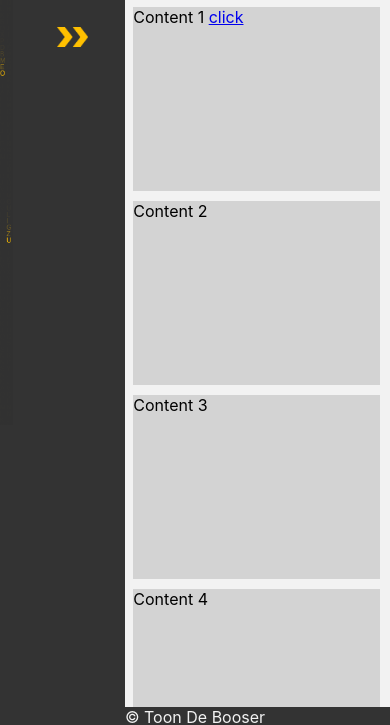
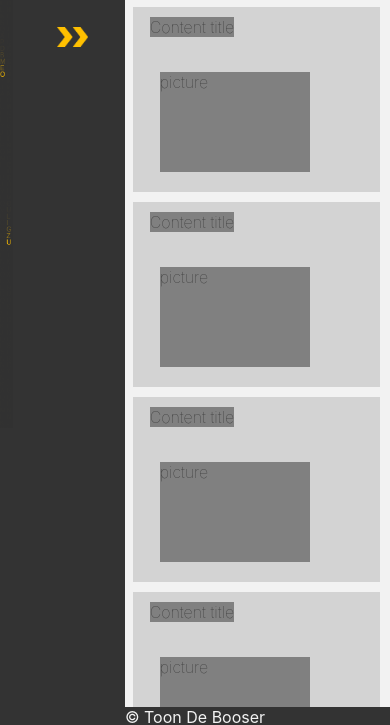
Before and after one commit to toondebooser/portfolio, a plain HTML site: page index.html in a window 390 px wide. Shown: the part 117-842 px from the top of the page. Drawn offline with Linux system fonts and the light colour scheme.

Commit message:
Adjust media queries

```diff
--- a/index.html
+++ b/index.html
@@ -4,14 +4,23 @@
     <meta charset="UTF-8" />
     <meta http-equiv="X-UA-Compatible" content="IE=edge" />
     <meta name="viewport" content="width=device-width, initial-scale=1.0" />
-    <meta property='og:title'content='Portfolio' />
-    <meta property='og:description' content='The porfolio of a BeCode student' />
-    <meta property='og:url' content='https://darling-fudge-d5b846.netlify.app' />
-    <meta property='og:image' content='https://darling-fudge-d5b846.netlify.app/img/Afbeelding1.png' />
-    <meta name='twitter:title'content='' />
-    <meta name='twitter:description' content='' />
-    <meta name='twitter:image' content='' />
-    <meta name='twitter:card' content='' />
+    <meta property="og:title" content="Portfolio" />
+    <meta
+      property="og:description"
+      content="The porfolio of a BeCode student"
+    />
+    <meta
+      property="og:url"
+      content="https://darling-fudge-d5b846.netlify.app"
+    />
+    <meta
+      property="og:image"
+      content="https://darling-fudge-d5b846.netlify.app/img/Afbeelding1.png"
+    />
+    <meta name="twitter:title" content="" />
+    <meta name="twitter:description" content="" />
+    <meta name="twitter:image" content="" />
+    <meta name="twitter:card" content="" />
     <link rel="icon" type="image/x-icon" href="./img/favicon.ico" />
     <link rel="stylesheet" href="./style.css" />
     <script defer src="./script.js"></script>
@@ -29,20 +38,50 @@
       </header>
 
       <main class="blur">
-        <div class="maincontent">Content 1
-          <a href="index.html">click</a>
+        <div class="maincontent">
+          <a class="mainContentTitle" href="index.html"> Content title </a>
+          <a href="index.html" class="mainContentPicture">
+            <div class="pic">picture</div>
+          </a>
+
+
         </div>
-        <div class="maincontent">Content 2</div>
-        <div class="maincontent">Content 3</div>
-        <div class="maincontent">Content 4</div>
-        <div class="maincontent">Content 5</div>
+        <div class="maincontent">
+          <a class="mainContentTitle" href="index.html">Content title </a>
+          <a href="index.html" class="mainContentPicture">
+            <div class="pic">picture</div>
+          </a>
+
+        </div>
+
+        <div class="maincontent">
+          <a class="mainContentTitle" href="index.html">Content title</a>
+          <a href="index.html" class="mainContentPicture">
+            <div class="pic">picture</div>
+          </a>
+
+        </div>
+        <div class="maincontent">
+          <a class="mainContentTitle" href="index.html">Content title</a>
+          <a href="index.html" class="mainContentPicture">
+            <div class="pic">picture</div>
+          </a>
+
+        </div>
+        <div class="maincontent">
+          <a class="mainContentTitle" href="index.html">Content title</a>
+          <a href="index.html" class="mainContentPicture">
+            <div class="pic">picture</div>
+          </a>
+
+        </div>
       </main>
 
       <div class="leftBanner" onclick="activate()">
-          <img class="map" src="./img/Afbeelding2.svg" alt="mapIcon" />
-          <img class="phone" src="./img/phone.svg" alt="phoneIcon" />
-          <img class="cake" src="./img/cake.svg" alt="cakeIcon" />
-          <img class="envelope" src="./img/envelope.svg" alt="envelope" />
+        <img class="map" src="./img/Afbeelding2.svg" alt="mapIcon" />
+        <img class="phone" src="./img/phone.svg" alt="phoneIcon" />
+        <img class="cake" src="./img/cake.svg" alt="cakeIcon" />
+        <img class="envelope" src="./img/envelope.svg" alt="envelope" />
         <img class="arrow" src="./img/arrow.png" alt="arrowicon" />
         <div class="personalDescription">
           <span class="profileTitle">Profile </span>
@@ -114,12 +153,12 @@
           </div>
         </div>
         <div class="contactTitle">Contact</div>
-        <div class="city">
-          Eppegem Belgium
-        </div>
+        <div class="city">Eppegem Belgium</div>
         <a class="number" href="tel:+32478579510">+32478579510</a>
-          <div class="birthday">3 August 1993 </div>
-          <a class="email"href="mailto:toondebooser@gmail.com">toondebooser@gmail.com</a>
+        <div class="birthday">3 August 1993</div>
+        <a class="email" href="mailto:toondebooser@gmail.com"
+          >toondebooser@gmail.com</a
+        >
       </div>
     </div>
 
--- a/style.css
+++ b/style.css
@@ -67,20 +67,22 @@ header {
   position: relative;
   top: 4px;
 }
-.map{
+.map {
   grid-row: 4/5;
 }
-.phone{
+.phone {
   grid-row: 5/6;
 }
-.cake{
+.cake {
   grid-row: 6/7;
 }
-.envelope{
+.envelope {
   grid-row: 7/8;
 }
-.map,.phone,.cake,.envelope {
-
+.map,
+.phone,
+.cake,
+.envelope {
   grid-column: 1/2;
   margin: 5px 0px;
   margin-left: 5px;
@@ -121,9 +123,8 @@ h1 {
   margin-bottom: 50px;
 }
 .profileText,
-.slideLabels
-{
-  color:#f2f2f2;
+.slideLabels {
+  color: #f2f2f2;
   font-weight: lighter;
 }
 .personalDescription {
@@ -134,19 +135,22 @@ h1 {
   width: 150px;
   transition: transform 1s, margin-left 1s;
 }
-.city{
+.city {
   grid-row: 4/5;
 }
-.number{
+.number {
   grid-row: 5/6;
 }
-.birthday{
+.birthday {
   grid-row: 6/7;
 }
-.email{
+.email {
   grid-row: 7/8;
 }
-.city,.number,.birthday,.email {
+.city,
+.number,
+.birthday,
+.email {
   justify-self: start;
   grid-column: 2/3;
   align-self: center;
@@ -154,10 +158,12 @@ h1 {
   font-weight: lighter;
   transition: transform 1s, margin-left 1s, scale 0.5s;
 }
-.number,.email{
+.number,
+.email {
   text-decoration: none;
 }
-.number:hover,.email:hover{
+.number:hover,
+.email:hover {
   text-decoration: none;
   scale: 1.1;
 }
@@ -179,12 +185,18 @@ canvas {
 }
 .personalDescription.active,
 .contactTitle.active,
-.city.active,.number.active,.birthday.active,.email.active {
+.city.active,
+.number.active,
+.birthday.active,
+.email.active {
   transform: translateX(0px);
   margin-left: 20px;
 }
 
-.map.active,.phone.active,.cake.active,.envelope.active {
+.map.active,
+.phone.active,
+.cake.active,
+.envelope.active {
   transform: translateX(0px);
 }
 
@@ -226,7 +238,40 @@ main.active {
   filter: blur(0px);
 }
 
+.mainContentTitle {
+  background-color: gray;
+  height: max-content;
+  grid-column: 2/12;
+  grid-row: 1/2;
+  margin: 10px;
+  justify-self: start;
+  text-decoration: none;
+  color: #333333;
+  font-weight: lighter;
+}
+.mainContentTitle:hover {
+  text-decoration: none;
+}
+.mainContentPicture {
+  grid-column: 2/5;
+  grid-row: 2/3;
+  margin: 20px;
+  height: 100px;
+  width: 150px;
+  text-decoration: none;
+  color: #333333;
+  font-weight: lighter;
+  background-color: gray;
+}
+.mainContentPicture:hover {
+  text-decoration: none;
+}
+
 .maincontent {
+  display: grid;
+  grid-template-columns: repeat(12, 1fr);
+  gap: 5px;
+  grid-template-rows: max-content;
   background-color: lightgray;
   grid-column: 1/13;
   transition: scale 0.5s;
@@ -252,7 +297,7 @@ main.active {
   }
 }
 
-@media screen and (min-width: 680px) {
+@media screen and (min-width: 700px) {
   h1 {
     font-size: 35px;
     margin-right: 80px;
@@ -293,6 +338,7 @@ main.active {
 
   .arrow {
     display: inline;
+    justify-self: start;
   }
 }
 
@@ -314,8 +360,17 @@ main.active {
     font-size: 15px;
     margin-right: 0px;
   }
+  .mainContentPicture {
+    width: 100px;
+  }
   .profile {
     height: 50px;
     margin-left: 30px;
   }
+  .backgroundBlack.active {
+    width: 90%;
+  }
+  .arrow {
+    margin-left: 0;
+  }
 }
```
